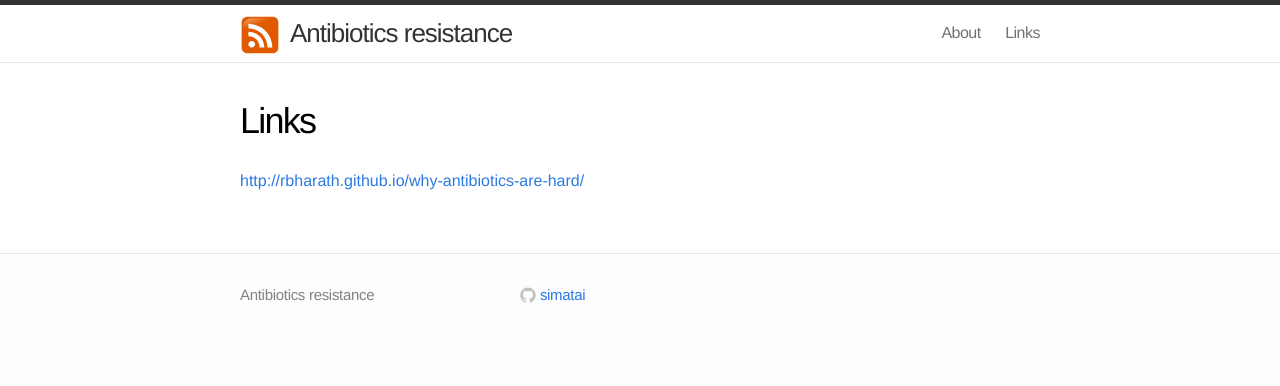
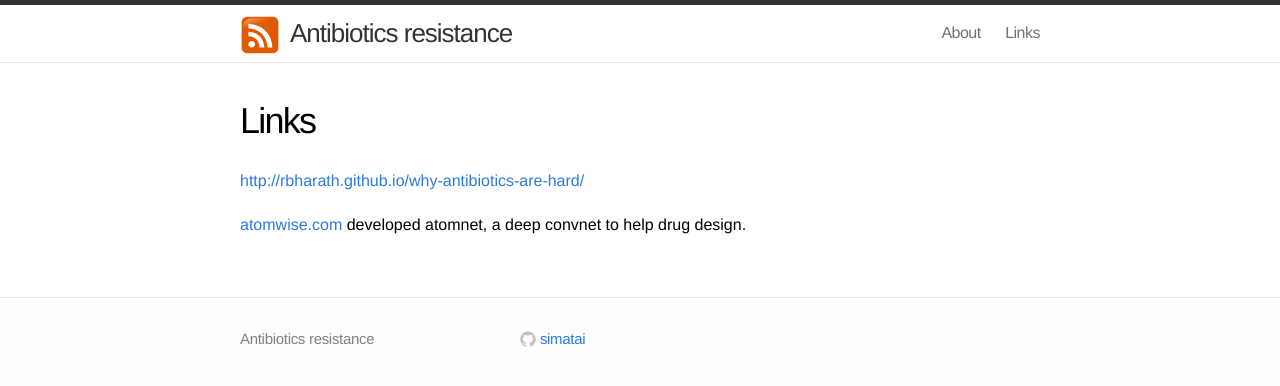
Before and after one commit to simatai/simatai.github.io, a Jekyll site: the page built from links.md, in a window 1280 px wide. Shown: the top 386 px of the page. Built offline with Jekyll 4.4.1, drawn with Linux system fonts in a browser that asks for light colours.

Commit message:
Update links.md

```diff
--- a/links.md
+++ b/links.md
@@ -6,3 +6,6 @@ permalink: /links/
 
 
 [http://rbharath.github.io/why-antibiotics-are-hard/](http://rbharath.github.io/why-antibiotics-are-hard/)
+
+
+[atomwise.com](www.atomwise.com) developed atomnet, a deep convnet to help drug design.
```
